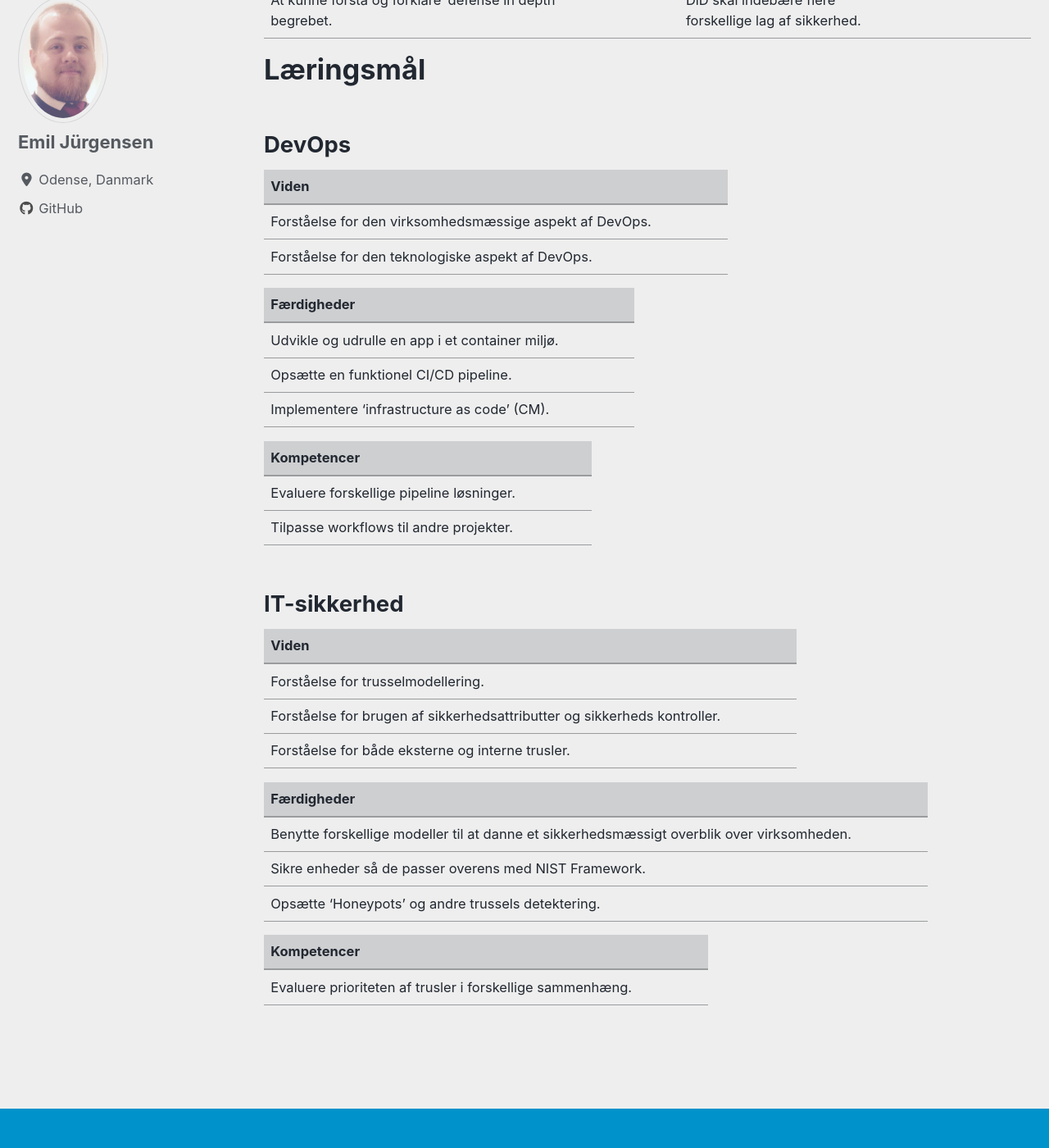
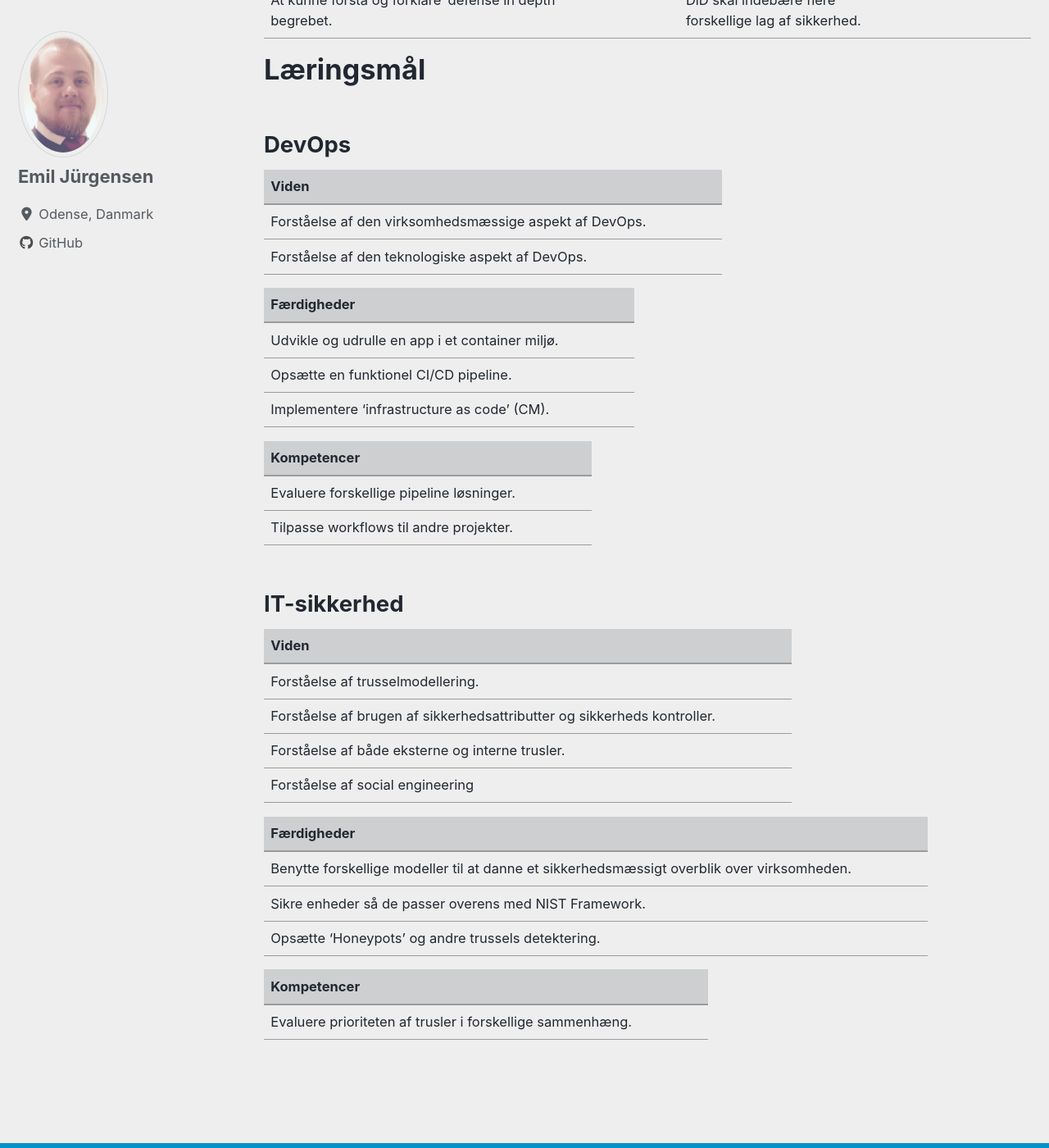
Before and after one commit to Emil428f/Portfolio, a Jekyll site: the page built from plan.md, in a window 1280 px wide and 1400 px high, scrolled down 3588 px. Shown: the whole window at 82% size. Built offline with Jekyll 4.4.1, drawn with Linux system fonts in a browser that asks for light colours; cached includes are drawn as plain includes; nearby versions of some CDN libraries.

Commit message:
Update plan.md

```diff
--- a/plan.md
+++ b/plan.md
@@ -80,8 +80,8 @@ author_profile: true
 
 | Viden |  |  |  |  |
 |-------|--------|---------|---------|---------|
-| Forståelse for den virksomhedsmæssige aspekt af DevOps. |  |  |  |  |
-| Forståelse for den teknologiske aspekt af DevOps. |  |  |  |  |
+| Forståelse af den virksomhedsmæssige aspekt af DevOps. |  |  |  |  |
+| Forståelse af den teknologiske aspekt af DevOps. |  |  |  |  |
 
 | Færdigheder |  |  |  |  |
 |-------|--------|---------|---------|---------|
@@ -99,9 +99,10 @@ author_profile: true
 
 | Viden |  |  |  |  |
 |-------|--------|---------|---------|---------|
-| Forståelse for trusselmodellering. |  |  |  |  |
-| Forståelse for brugen af sikkerhedsattributter og sikkerheds kontroller. |  |  |  |  |
-| Forståelse for både eksterne og interne trusler. |  |  |  |  |
+| Forståelse af trusselmodellering. |  |  |  |  |
+| Forståelse af brugen af sikkerhedsattributter og sikkerheds kontroller. |  |  |  |  |
+| Forståelse af både eksterne og interne trusler. |  |  |  |  |
+| Forståelse af social engineering |  |  |  |  |
 
 | Færdigheder |  |  |  |  |
 |-------|--------|---------|---------|---------|
```
